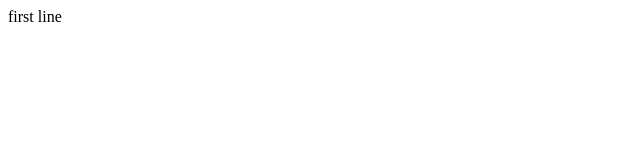
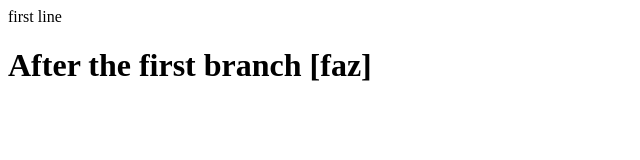
Before and after one commit to fazxclusive/test-project, a plain HTML site: page index.html in a window 1280 px wide. Shown: the whole page, without its empty margins (0-640 px from the left). Drawn offline with Linux system fonts and the light colour scheme.

Commit message:
After first branch

```diff
--- a/index.html
+++ b/index.html
@@ -6,5 +6,6 @@
 </head>
 <body>
     <div>first line</div>
+    <h1>After the first branch [faz]</h1>
 </body>
 </html>
```
